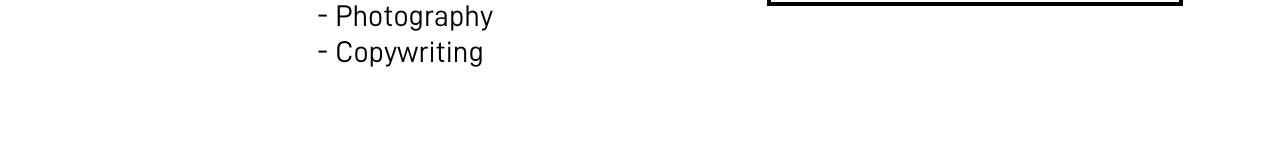
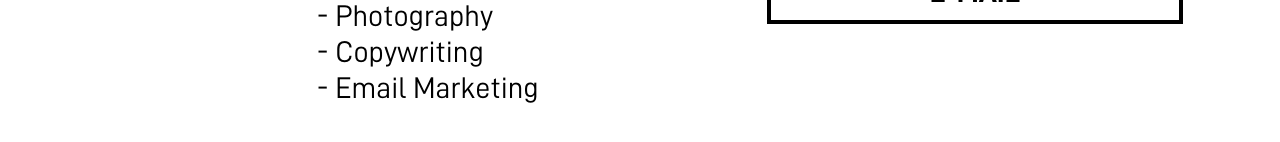
Before and after one commit to BARBARACARAUJO/barbaracarvalhoaraujo, a Next.js app: page / in a window 1280 px wide. Shown: the part 914-1056 px from the top of the page. Built offline with nearby package versions, Linux system fonts and the light colour scheme.

Commit message:
Update AboutContent.js

```diff
--- a/components/AboutContent.js
+++ b/components/AboutContent.js
@@ -10,6 +10,7 @@ export default function AboutContent(props) {
     "Video",
     "Photography",
     "Copywriting",
+    "Email Marketing",
   ];
 
   const links = [
```
